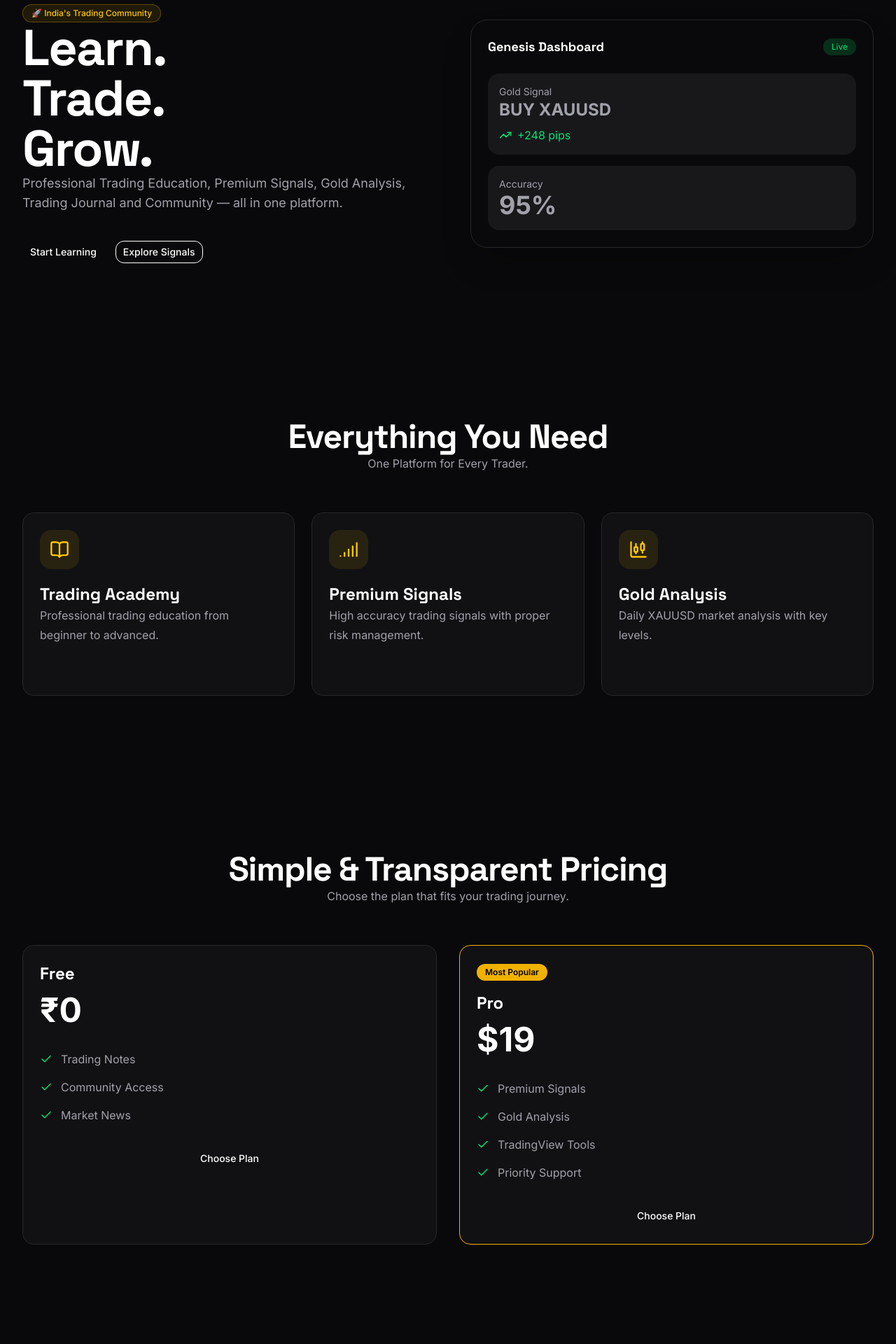
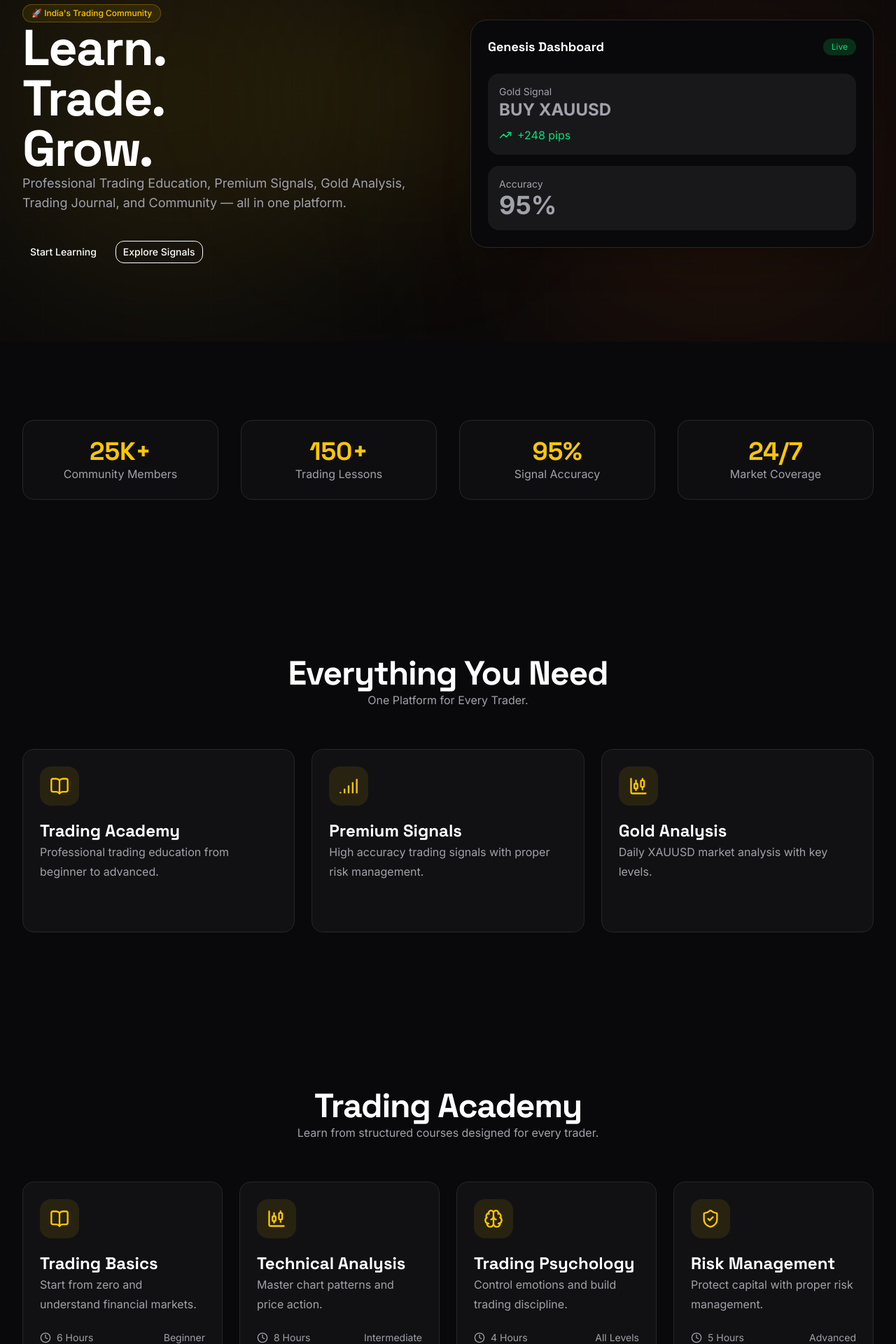
Before and after one commit to rajeev35/genesis-block, a Next.js app in the folder apps/web/: page / in a window 1280 px wide. Shown: the part 180-2100 px from the top of the page at 70% size. Before the commit the page ends 2070 px from the top, so only its background shows below. Built offline with nearby package versions, Linux system fonts and the light colour scheme.

Commit message:
feat(home): add academy section

```diff
--- a/apps/web/src/app/page.tsx
+++ b/apps/web/src/app/page.tsx
@@ -2,13 +2,17 @@ import { Navbar } from "@/components/layout/navbar/navbar";
 import { HeroSection } from "@/features/home/hero/hero";
 import { FeaturesSection } from "@/features/home/features/features";
 import { PricingSection } from "@/features/home/pricing/pricing";
+import { StatsSection } from "@/features/home/stats/stats";
+import { AcademySection } from "@/features/home/academy/academy";
 
 export default function HomePage() {
   return (
     <>
       <Navbar />
       <HeroSection />
+      <StatsSection />
       <FeaturesSection />
+      <AcademySection />
       <PricingSection />
     </>
   );
--- /dev/null
+++ b/apps/web/src/components/background/glow-background.tsx
@@ -0,0 +1,9 @@
+export function GlowBackground() {
+  return (
+    <>
+      <div className="absolute left-1/3 top-24 h-72 w-72 rounded-full bg-yellow-400/10 blur-[120px]" />
+
+      <div className="absolute right-20 top-60 h-80 w-80 rounded-full bg-orange-500/10 blur-[150px]" />
+    </>
+  );
+}
--- /dev/null
+++ b/apps/web/src/components/background/gradient-background.tsx
@@ -0,0 +1,9 @@
+export function GradientBackground() {
+  return (
+    <>
+      <div className="absolute left-0 top-0 h-[500px] w-[500px] rounded-full bg-yellow-500/15 blur-[140px]" />
+
+      <div className="absolute right-0 bottom-0 h-[500px] w-[500px] rounded-full bg-orange-500/10 blur-[160px]" />
+    </>
+  );
+}
--- /dev/null
+++ b/apps/web/src/components/background/grid-background.tsx
@@ -0,0 +1,12 @@
+export function GridBackground() {
+  return (
+    <div
+      className="
+        absolute inset-0
+        opacity-10
+        bg-[linear-gradient(to_right,#ffffff12_1px,transparent_1px),linear-gradient(to_bottom,#ffffff12_1px,transparent_1px)]
+        bg-[size:60px_60px]
+      "
+    />
+  );
+}
--- a/apps/web/src/components/layout/navbar/navbar-logo.tsx
+++ b/apps/web/src/components/layout/navbar/navbar-logo.tsx
@@ -9,7 +9,7 @@ export function NavbarLogo() {
 
       <div className="flex flex-col">
         <span className="font-[family:var(--font-heading)] text-lg font-bold text-white">
-          Genesis Block
+          Golu Vlogs
         </span>
 
         <span className="text-xs text-zinc-500">
--- /dev/null
+++ b/apps/web/src/features/home/academy/academy.tsx
@@ -0,0 +1,71 @@
+import {
+  BookOpen,
+  Brain,
+  CandlestickChart,
+  ShieldCheck,
+} from "lucide-react";
+
+import { GBContainer } from "@/components/common/gb-container";
+import { GBHeading } from "@/components/common/gb-heading";
+import { GBSection } from "@/components/common/gb-section";
+import { GBText } from "@/components/common/gb-text";
+
+import { AcademyCard } from "./components/academy-card";
+
+const courses = [
+  {
+    icon: <BookOpen size={28} />,
+    title: "Trading Basics",
+    description: "Start from zero and understand financial markets.",
+    duration: "6 Hours",
+    level: "Beginner",
+  },
+  {
+    icon: <CandlestickChart size={28} />,
+    title: "Technical Analysis",
+    description: "Master chart patterns and price action.",
+    duration: "8 Hours",
+    level: "Intermediate",
+  },
+  {
+    icon: <Brain size={28} />,
+    title: "Trading Psychology",
+    description: "Control emotions and build trading discipline.",
+    duration: "4 Hours",
+    level: "All Levels",
+  },
+  {
+    icon: <ShieldCheck size={28} />,
+    title: "Risk Management",
+    description: "Protect capital with proper risk management.",
+    duration: "5 Hours",
+    level: "Advanced",
+  },
+];
+
+export function AcademySection() {
+  return (
+    <GBSection>
+      <GBContainer>
+        <div className="mb-14 text-center">
+          <GBHeading level={2}>
+            Trading Academy
+          </GBHeading>
+
+          <GBText variant="muted" className="mt-4">
+            Learn from structured courses designed for every trader.
+          </GBText>
+        </div>
+
+        <div className="grid gap-6 md:grid-cols-2 xl:grid-cols-4">
+          {courses.map((course) => (
+            <AcademyCard
+              key={course.title}
+              {...course}
+            />
+          ))}
+        </div>
+      </GBContainer>
+    </GBSection>
+  );
+}
--- /dev/null
+++ b/apps/web/src/features/home/academy/components/academy-card.tsx
@@ -0,0 +1,49 @@
+import { ArrowRight, Clock } from "lucide-react";
+
+import { GBCard } from "@/components/common/gb-card";
+import { GBHeading } from "@/components/common/gb-heading";
+import { GBText } from "@/components/common/gb-text";
+
+interface AcademyCardProps {
+  icon: React.ReactNode;
+  title: string;
+  description: string;
+  duration: string;
+  level: string;
+}
+
+export function AcademyCard({
+  icon,
+  title,
+  description,
+  duration,
+  level,
+}: AcademyCardProps) {
+  return (
+    <GBCard className="group transition-all duration-300 hover:-translate-y-2 hover:border-yellow-500/40">
+      <div className="mb-5 flex h-14 w-14 items-center justify-center rounded-xl bg-yellow-500/10 text-yellow-400">
+        {icon}
+      </div>
+
+      <GBHeading level={4}>{title}</GBHeading>
+
+      <GBText variant="muted" className="mt-3">
+        {description}
+      </GBText>
+
+      <div className="mt-6 flex items-center justify-between text-sm text-zinc-400">
+        <div className="flex items-center gap-2">
+          <Clock size={16} />
+          {duration}
+        </div>
+
+        <span>{level}</span>
+      </div>
+
+      <div className="mt-6 flex items-center gap-2 text-yellow-400 opacity-0 transition group-hover:opacity-100">
+        Continue Learning
+        <ArrowRight size={16} />
+      </div>
+    </GBCard>
+  );
+}
--- a/apps/web/src/features/home/hero/hero.tsx
+++ b/apps/web/src/features/home/hero/hero.tsx
@@ -1,15 +1,26 @@
+import { GradientBackground } from "@/components/background/gradient-background";
+import { GlowBackground } from "@/components/background/glow-background";
+import { GridBackground } from "@/components/background/grid-background";
+
 import { GBBadge } from "@/components/common/gb-badge";
 import { GBButton } from "@/components/common/gb-button";
 import { GBContainer } from "@/components/common/gb-container";
 import { GBHeading } from "@/components/common/gb-heading";
 import { GBSection } from "@/components/common/gb-section";
 import { GBText } from "@/components/common/gb-text";
+
 import { DashboardPreview } from "./components/dashboard-preview";
 
 export function HeroSection() {
   return (
     <GBSection className="relative overflow-hidden pt-24">
-      <GBContainer>
+
+      {/* Background */}
+      <GradientBackground />
+      <GridBackground />
+      <GlowBackground />
+
+      <GBContainer className="relative z-10">
         <div className="grid items-center gap-16 lg:grid-cols-2">
 
           {/* Left Side */}
@@ -36,7 +47,7 @@ export function HeroSection() {
               Professional Trading Education,
               Premium Signals,
               Gold Analysis,
-              Trading Journal
+              Trading Journal,
               and Community —
               all in one platform.
             </GBText>
--- /dev/null
+++ b/apps/web/src/features/home/stats/stats.tsx
@@ -0,0 +1,46 @@
+import { GBContainer } from "@/components/common/gb-container";
+import { GBSection } from "@/components/common/gb-section";
+
+const stats = [
+  {
+    value: "25K+",
+    label: "Community Members",
+  },
+  {
+    value: "150+",
+    label: "Trading Lessons",
+  },
+  {
+    value: "95%",
+    label: "Signal Accuracy",
+  },
+  {
+    value: "24/7",
+    label: "Market Coverage",
+  },
+];
+
+export function StatsSection() {
+  return (
+    <GBSection className="py-12">
+      <GBContainer>
+        <div className="grid grid-cols-2 gap-8 lg:grid-cols-4">
+          {stats.map((item) => (
+            <div
+              key={item.label}
+              className="rounded-2xl border border-zinc-800 bg-zinc-900/40 p-6 text-center"
+            >
+              <h3 className="text-4xl font-bold text-yellow-400">
+                {item.value}
+              </h3>
+
+              <p className="mt-2 text-zinc-400">
+                {item.label}
+              </p>
+            </div>
+          ))}
+        </div>
+      </GBContainer>
+    </GBSection>
+  );
+}
```
